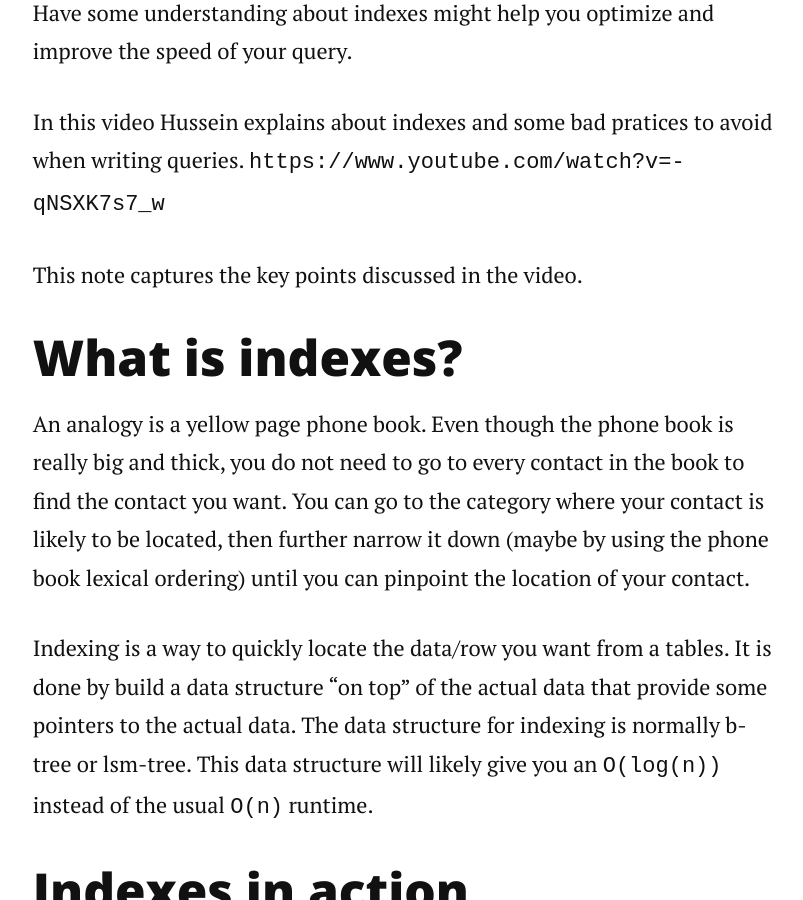
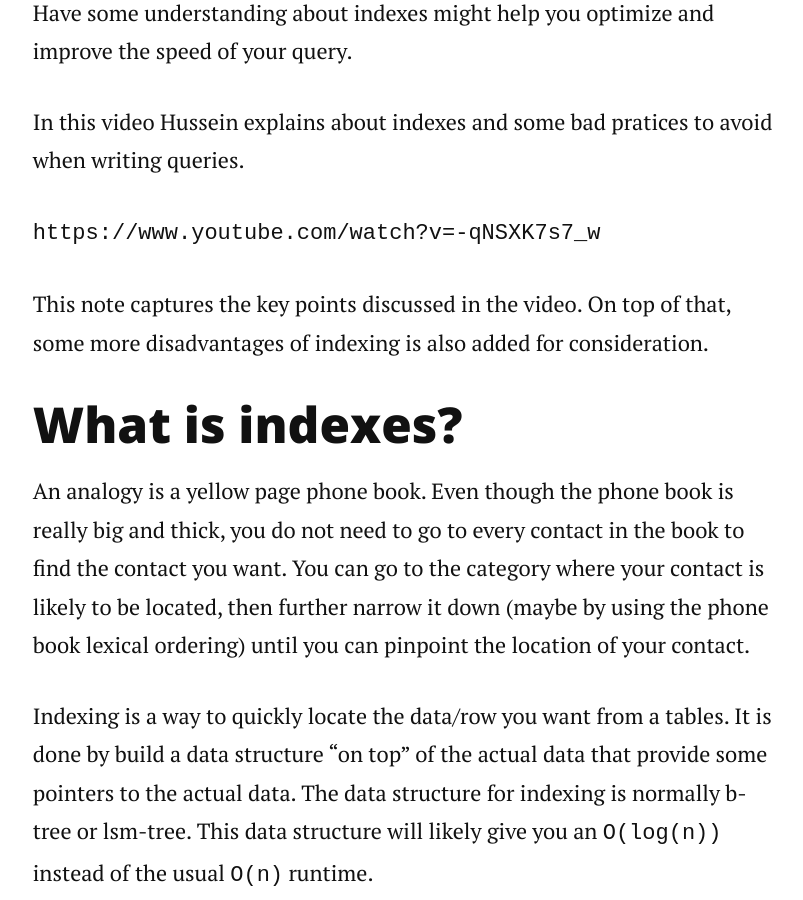
Before and after one commit to minhdao/minhdao.github.io, a Jekyll site: the page built from _posts/2023-04-08-database-indexes.markdown, in a window 1280 px wide and 900 px high, scrolled down 524 px. Shown: the whole window, without its empty margins (236-1039 px from the left). Built offline with Jekyll 4.4.1, drawn with Linux system fonts in a browser that asks for light colours; nearby versions of some CDN libraries; comment, search, counter and statistics services are not loaded.

Commit message:
Update post intro

```diff
--- a/_posts/2023-04-08-database-indexes.markdown
+++ b/_posts/2023-04-08-database-indexes.markdown
@@ -4,14 +4,16 @@
 date: 2023-04-08
 categories:
   - database
-description: Datbase tables grow overtime. What makes querying from huge tables faster?
+description: Database tables grow overtime. How to reduce query time?
 ---
 
 Have some understanding about indexes might help you optimize and improve the speed of your query.
 
-In this video Hussein explains about indexes and some bad pratices to avoid when writing queries. `https://www.youtube.com/watch?v=-qNSXK7s7_w`
+In this video Hussein explains about indexes and some bad pratices to avoid when writing queries.
 
-This note captures the key points discussed in the video.
+`https://www.youtube.com/watch?v=-qNSXK7s7_w`
+
+This note captures the key points discussed in the video. On top of that, some more disadvantages of indexing is also added for consideration.
 
 ## What is indexes?
 
```
